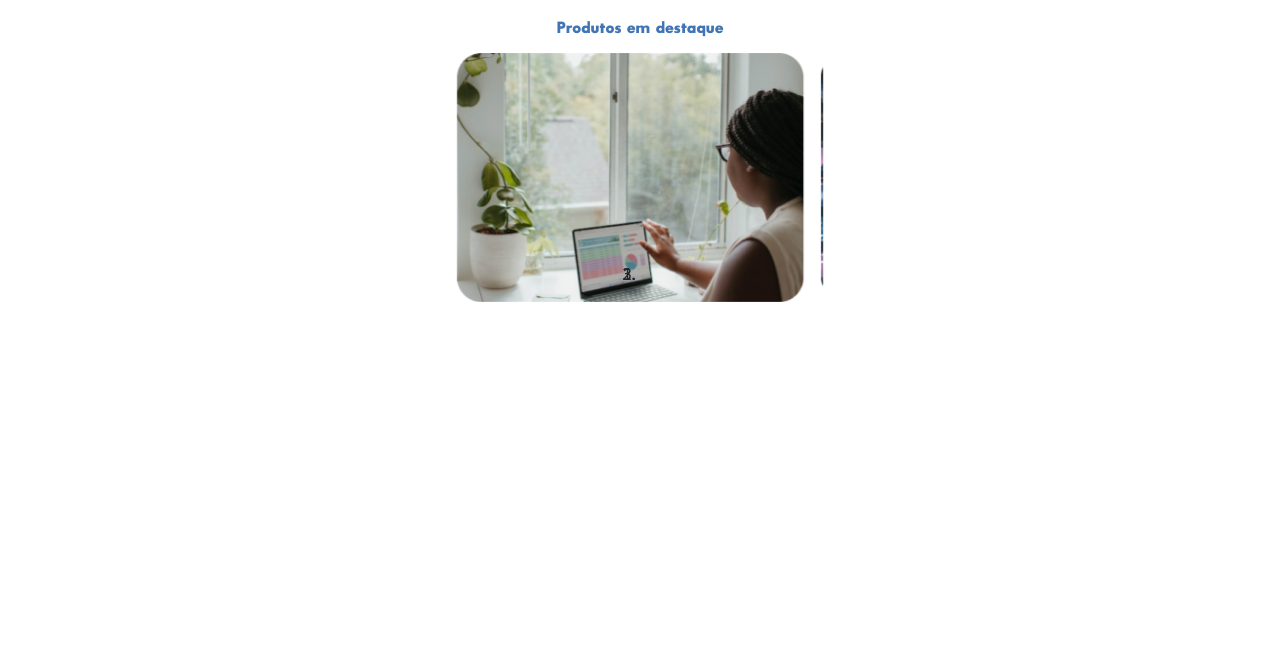
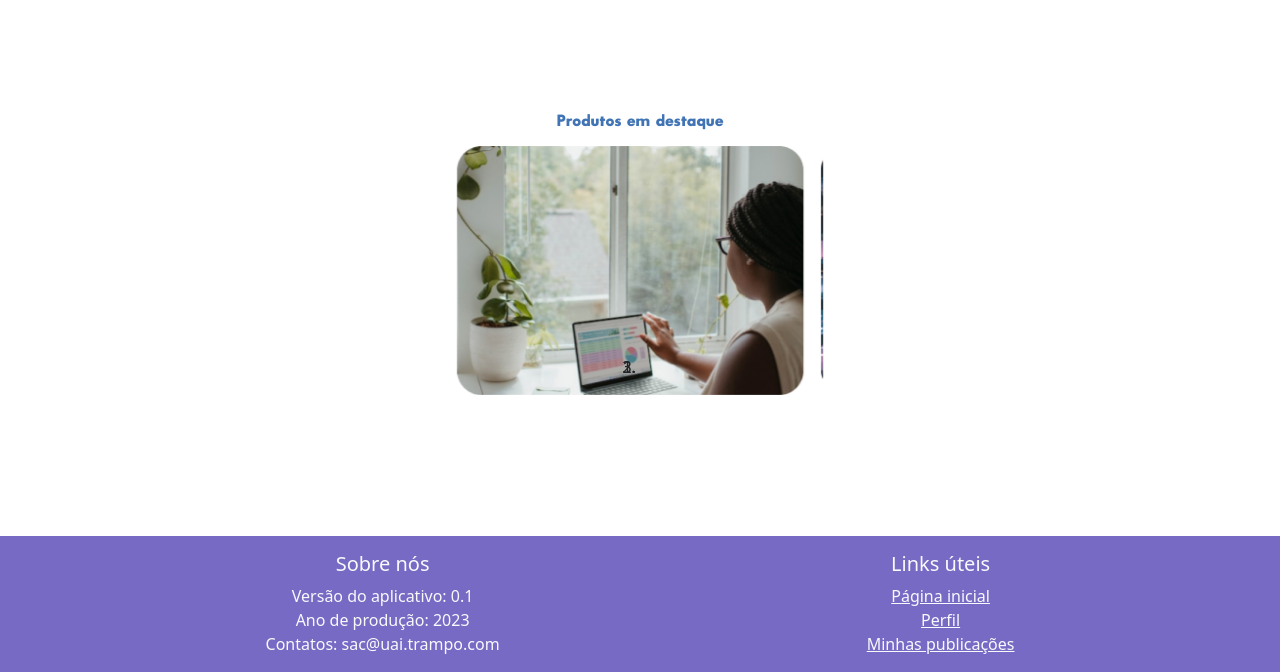
Before and after one commit to ICEI-PUC-Minas-PBR-SI/pbr-si-2023-1-p1-proj-web-g10-uaitrampo, a plain HTML site: page src/index.html in a window 1280 px wide. Shown: the part 128-800 px from the top of the page. Drawn offline with nearby package versions, Linux system fonts and the light colour scheme.

Commit message:
footer adicionado as telas

```diff
--- a/src/index.html
+++ b/src/index.html
@@ -13,12 +13,17 @@
       font-family: SansSerifBldFLF;
       src: url('SansSerifBldFLF.otf') format('opentype');
     }
+
+    html,
+    body {
+      height: 100%;
+    }
   </style>
   <link href="https://cdn.jsdelivr.net/npm/bootstrap@5.3.0-alpha1/dist/css/bootstrap.min.css" rel="stylesheet"
     integrity="sha384-GLhlTQ8iRABdZLl6O3oVMWSktQOp6b7In1Zl3/Jr59b6EGGoI1aFkw7cmDA6j6gD" crossorigin="anonymous">
 </head>
 
-<body>
+<body style="height: 100vh;">
   <script src="https://cdn.jsdelivr.net/npm/bootstrap@5.3.0-alpha1/dist/js/bootstrap.bundle.min.js"
     integrity="sha384-w76AqPfDkMBDXo30jS1Sgez6pr3x5MlQ1ZAGC+nuZB+EYdgRZgiwxhTBTkF7CXvN"
     crossorigin="anonymous"></script>
@@ -27,6 +32,8 @@
   <script src="https://cdnjs.cloudflare.com/ajax/libs/twitter-bootstrap/4.3.1/js/bootstrap.min.js"></script>
   <sript src="https://replit.com/public/js/replit-badge-v2.js" theme="dark" position="bottom-right">
     </script>
+
+    <div class="d-flex justify-content-between flex-column h-100">
 
       <div class="header"></div>
       <header class="telaInicial">
@@ -78,7 +85,7 @@
         </nav>
       </header>
 
-    <div class="w-100">
+      <main class="w-100 h-100 d-flex justify-content-center">
 
         <div class="col-md-9 d-flex justify-content-center w-100 align-items-center">
           <div id="carouselDestaque" class="carousel slide w-100" data-ride="carousel">
@@ -88,7 +95,8 @@
               <li data-target="#carouselDestaque" data-slide-to="2"></li>
             </ol>
             <div class="carousel-inner">
-            <h2 class="textPrimary d-flex justify-content-center align-items-center mt-2 p-2">Produtos em destaque</h2>
+              <h2 class="textPrimary d-flex justify-content-center align-items-center mt-2 p-2">Produtos em destaque
+              </h2>
 
               <div class="carousel-item active">
                 <img class="d-block w-100" src="assets/img/carrouselImg1.png"
@@ -111,9 +119,25 @@
             </a>
           </div>
         </div>
+      </main>
+
+      <footer class="fixar-rodape mt-5 text-light text-center py-3" style="background: #776AC5">
+        <div class="container d-flex justify-content-around align-items-center">
+          <div class="d-flex flex-column">
+            <h5>Sobre nós</h5>
+            <span>Versão do aplicativo: 0.1</span>
+            <span>Ano de produção: 2023</span>
+            <span>Contatos: sac@uai.trampo.com</span>
           </div>
-
-
+          <div class="d-flex flex-column">
+            <h5>Links úteis</h5>
+            <a class="text-light" href="#">Página inicial</a>
+            <a class="text-light" href="#">Perfil</a>
+            <a class="text-light" href="#">Minhas publicações</a>
+          </div>
+        </div>
+      </footer>
+    </div>
 </body>
 
 </html>
--- a/src/style.css
+++ b/src/style.css
@@ -7,7 +7,7 @@
   display: flex;
   justify-content: space-between;
   width: 100%;
-  height: 45px;
+  min-height: 45px !important;
   background: #776AC5;
 }
 
@@ -111,13 +111,3 @@ color: #FFFFFF;
     margin-top: 8px;
   }
 }
-
-.background-image {
-  position: fixed;
-  top: 0;
-  left: 0;
-  width: 100%;
-  height: 100%;
-  z-index: -1;
-  opacity: 0.1;
-}
```
Also changed, not shown: src/ajudaUaiTrampo.html (+20 -2 lines). Lines whose indentation alone changed are shown as unchanged.
